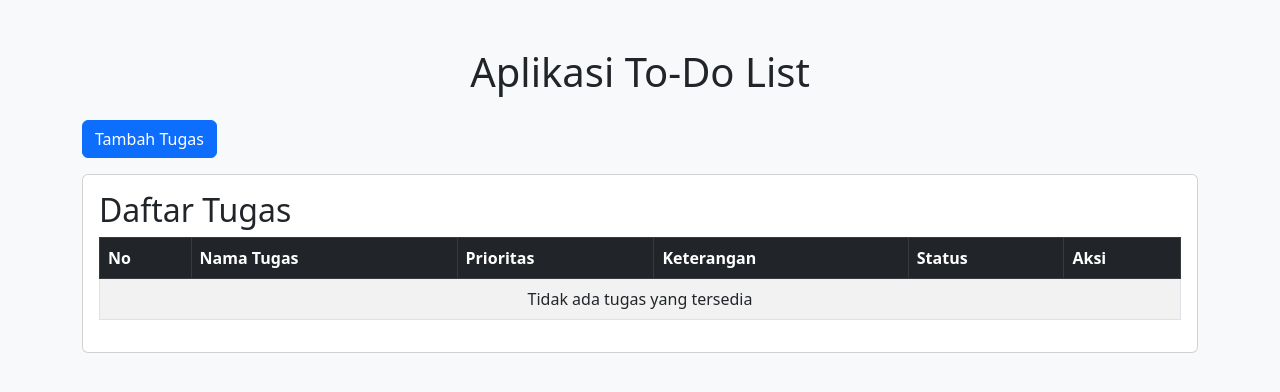
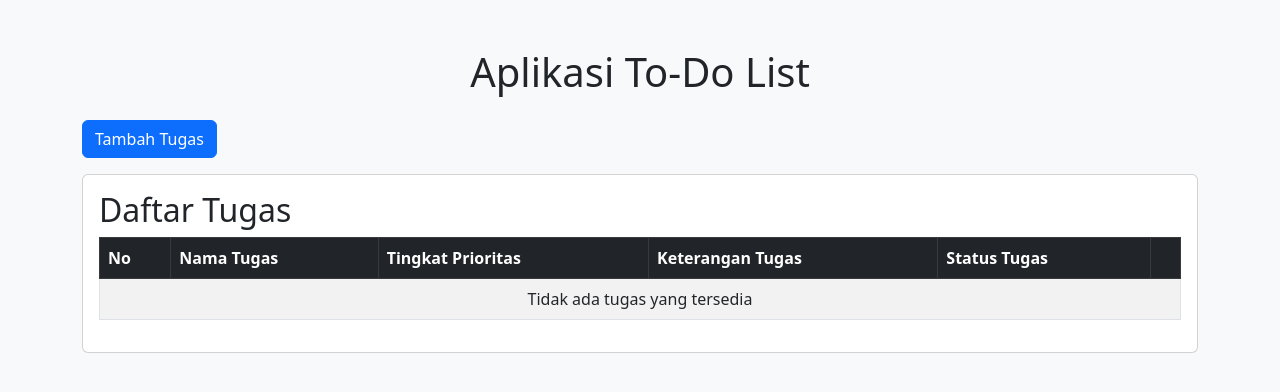
Before and after one commit to AdityaNugrahaDev/todoList-AdityaNugraha, a PHP site: page / in a window 1280 px wide. Shown: the top 392 px of the page. Run offline with PHP 8.4, Linux system fonts and the light colour scheme.

Commit message:
update index

```diff
--- a/index.php
+++ b/index.php
@@ -55,10 +55,10 @@ if (isset($_GET['mark_done']) && isset($_SESSION['todos'][$_GET['mark_done']]))
                         <tr>
                             <th>No</th>
                             <th>Nama Tugas</th>
-                            <th>Prioritas</th>
-                            <th>Keterangan</th>
-                            <th>Status</th>
-                            <th>Aksi</th>
+                            <th>Tingkat Prioritas</th>
+                            <th>Keterangan Tugas</th>
+                            <th>Status Tugas</th>
+                            <th></th>
                         </tr>
                     </thead>
                     <tbody>
```
